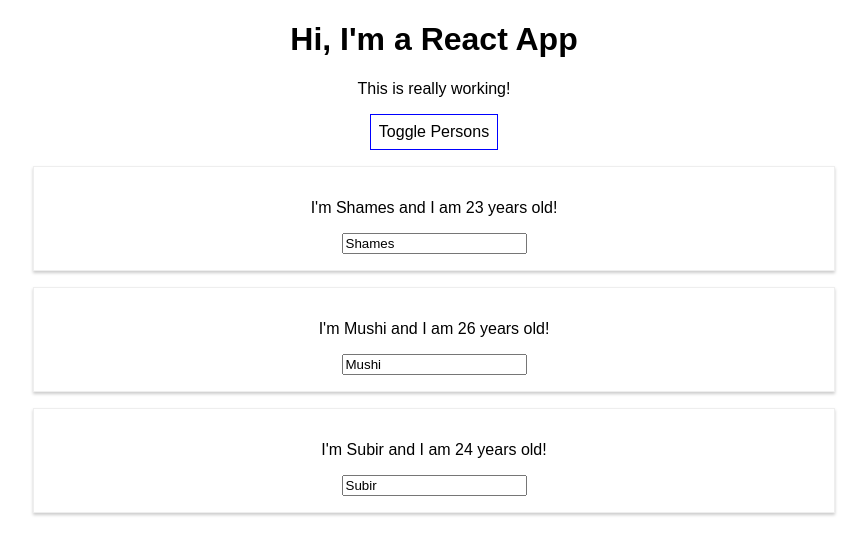
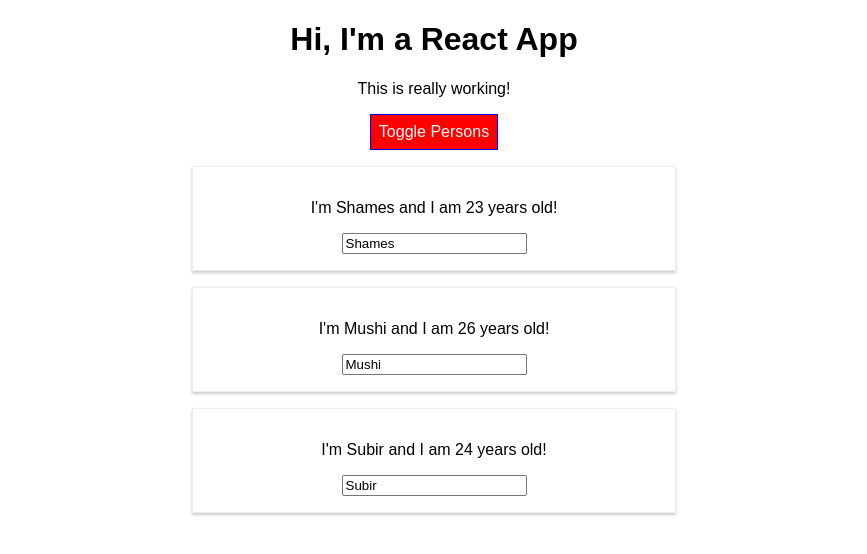
Before and after one commit to asshames/Maximilian-Schwarzmuller-React, a React (Create React App) app in the folder Practice/react-complete-guide/: page / in a window 1280 px wide. Both pictures are taken after a click on the button "Toggle Persons". Shown: the top 554 px of the page, without its empty margins (206-1073 px from the left). Built offline with nearby package versions, Linux system fonts and the light colour scheme.

Commit message:
add some dynamic style

```diff
--- a/Practice/react-complete-guide/package.json
+++ b/Practice/react-complete-guide/package.json
@@ -3,6 +3,7 @@
   "version": "0.1.0",
   "private": true,
   "dependencies": {
+    "radium": "^0.26.1",
     "react": "^16.8.0",
     "react-dom": "^16.8.0",
     "react-scripts": "1.1.5"
--- a/Practice/react-complete-guide/src/App.css
+++ b/Practice/react-complete-guide/src/App.css
@@ -1,3 +1,11 @@
 .App {
   text-align: center;
 }
+
+.red {
+  color: red;
+}
+
+.bold {
+  font-weight: bold;
+}
--- a/Practice/react-complete-guide/src/App.js
+++ b/Practice/react-complete-guide/src/App.js
@@ -1,5 +1,6 @@
 import React, { Component } from 'react';
 import './App.css';
+import Radium, {StyleRoot} from 'radium';
 import Person from './Person/Person';
 
 class App extends Component {
@@ -44,14 +45,18 @@
     this.setState({ showPersons: !doesShow });
   }
 
-
   render() {
     const style = {
-      backgroundColor: 'white',
+      backgroundColor: 'green',
+      color: 'white',
       font: 'inherit',
       border: '1px solid blue',
       padding: '8px',
-      cursor: 'pointer'
+      cursor: 'pointer',
+      ':hover': {
+        backgroundColor: 'lightgreen',
+        color: 'black'
+      }
     };
 
     let persons = null;
@@ -69,20 +74,37 @@
           })}
         </div>
       );
+
+      style.backgroundColor = 'red';
+      style[':hover'] = {
+        backgroundColor: 'salmon',
+        color: 'black'
+      };
     }
 
+    const classes = [];
+    if (this.state.persons.length <= 2) {
+      classes.push('red'); // classes = ['red']
+    }
+    if (this.state.persons.length <= 1) {
+      classes.push('bold'); // classes = ['red', 'bold']
+    }
+
+
     return (
+      <StyleRoot>
         <div className="App">
           <h1>Hi, I'm a React App</h1>
-        <p>This is really working!</p>
+          <p className={classes.join(' ')}>This is really working!</p>
           <button
             style={style}
             onClick={this.togglePersonsHandler}>Toggle Persons</button>
           {persons}
         </div>
+      </StyleRoot>
     );
     // return React.createElement('div', {className: 'App'}, React.createElement('h1', null, 'Does this work now?'));
   }
 }
 
-export default App;
+export default Radium(App);
--- a/Practice/react-complete-guide/src/Person/Person.js
+++ b/Practice/react-complete-guide/src/Person/Person.js
@@ -1,10 +1,16 @@
 import React from 'react';
+import Radium from 'radium';
 
 import './Person.css';
 
 const person = (props) => {
+    const style = {
+        '@media (min-width: 500px)': {
+            width: '450px'
+        }
+    };
     return (
-        <div className="Person">
+        <div className="Person" style={style}>
             <p onClick={props.click}>I'm {props.name} and I am {props.age} years old!</p>
             <p>{props.children}</p>
             <input type="text" onChange={props.changed} value={props.name} />
@@ -12,4 +18,4 @@
     )
 };
 
-export default person;
+export default Radium(person);
```
Also changed, not shown: 1 other file (tests, documents, lock files or other folders). Lines whose indentation alone changed are shown as unchanged.
